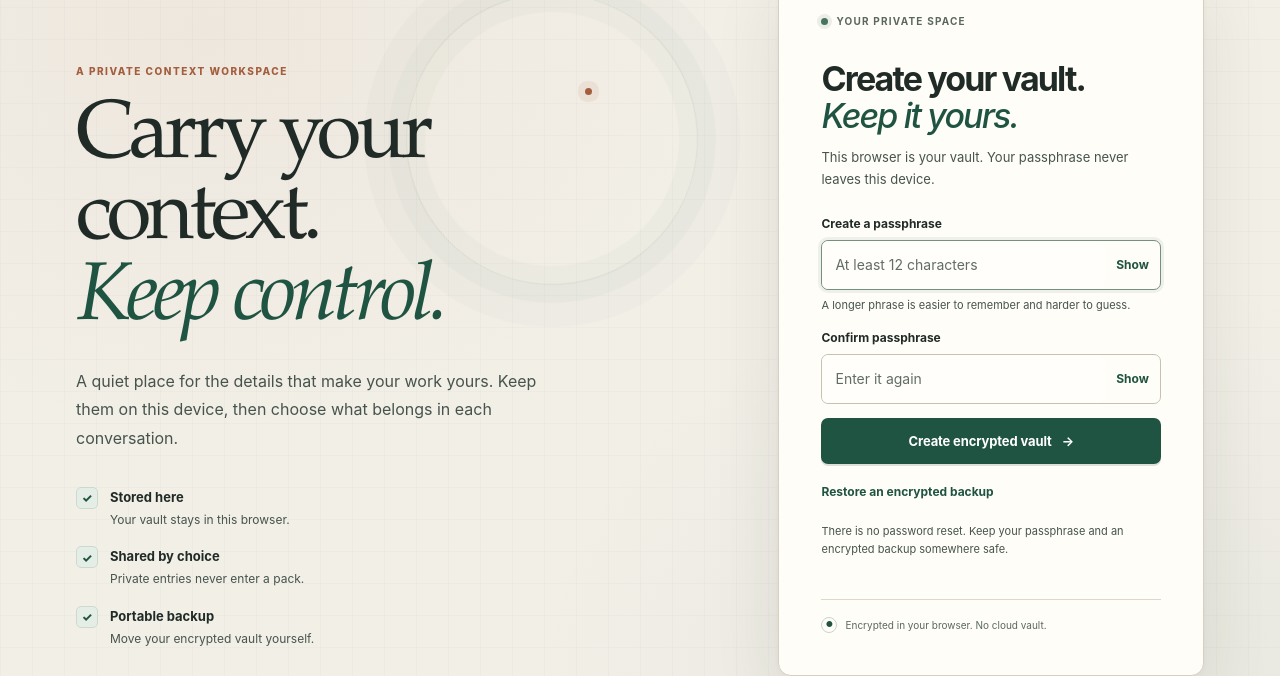
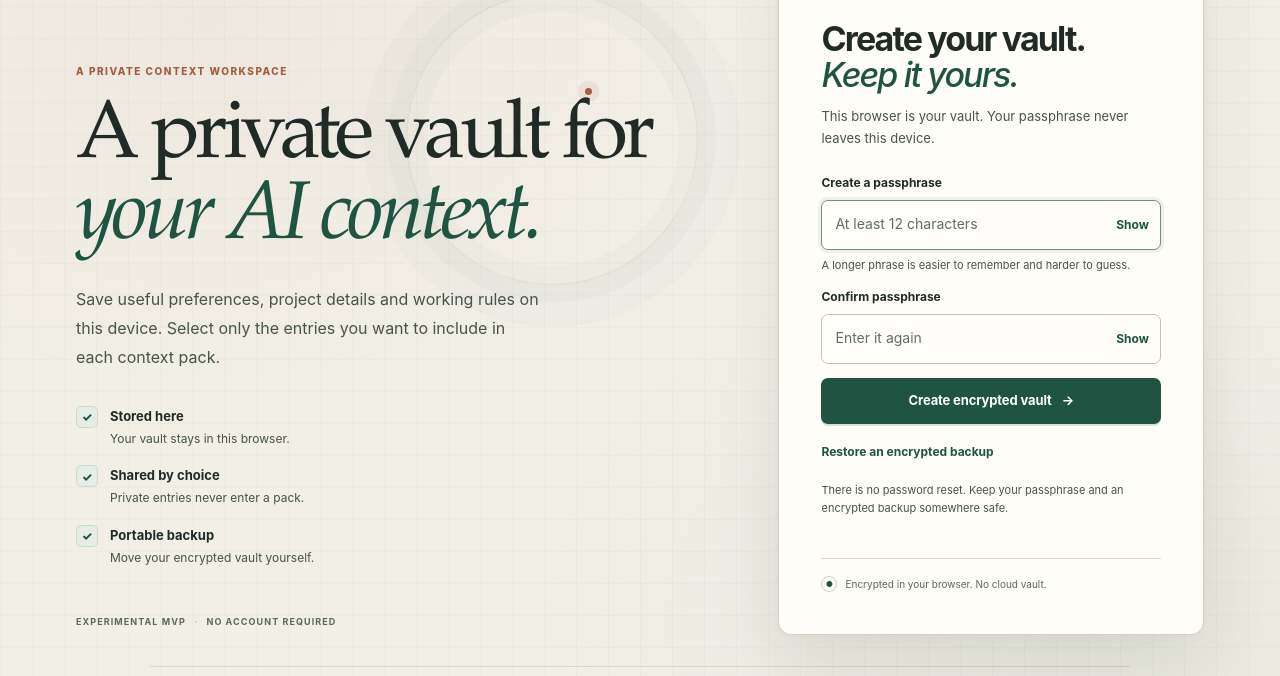
Before and after one commit to ansh71845/contextkey, a plain HTML site: page index.html in a window 1280 px wide. Shown: the part 153-829 px from the top of the page. Drawn offline with Linux system fonts and the light colour scheme.

Commit message:
Make product description explicit and specific

```diff
--- a/index.html
+++ b/index.html
@@ -30,8 +30,8 @@
           <span>ContextKey</span>
         </a>
         <p class="eyebrow">A PRIVATE CONTEXT WORKSPACE</p>
-        <h1 id="gate-story-title">Carry your context.<br><em>Keep control.</em></h1>
-        <p class="gate-intro">A quiet place for the details that make your work yours. Keep them on this device, then choose what belongs in each conversation.</p>
+        <h1 id="gate-story-title">A private vault for<br><em>your AI context.</em></h1>
+        <p class="gate-intro">Save useful preferences, project details and working rules on this device. Select only the entries you want to include in each context pack.</p>
         <div class="gate-principles" aria-label="ContextKey principles">
           <div><span class="principle-check" aria-hidden="true">✓</span><span><strong>Stored here</strong><small>Your vault stays in this browser.</small></span></div>
           <div><span class="principle-check" aria-hidden="true">✓</span><span><strong>Shared by choice</strong><small>Private entries never enter a pack.</small></span></div>
@@ -134,7 +134,7 @@
           <div class="page-heading">
             <div>
               <p class="eyebrow">YOUR WORKSPACE</p>
-              <h1>A clear picture of<br><em>what you keep.</em></h1>
+              <h1>Your context,<br><em>organised.</em></h1>
               <p class="subtitle">Keep the details that help you work, learn and think. Bring only the relevant ones into a conversation.</p>
             </div>
             <div class="heading-note"><span class="status-dot" aria-hidden="true"></span> Your vault is local</div>
```
